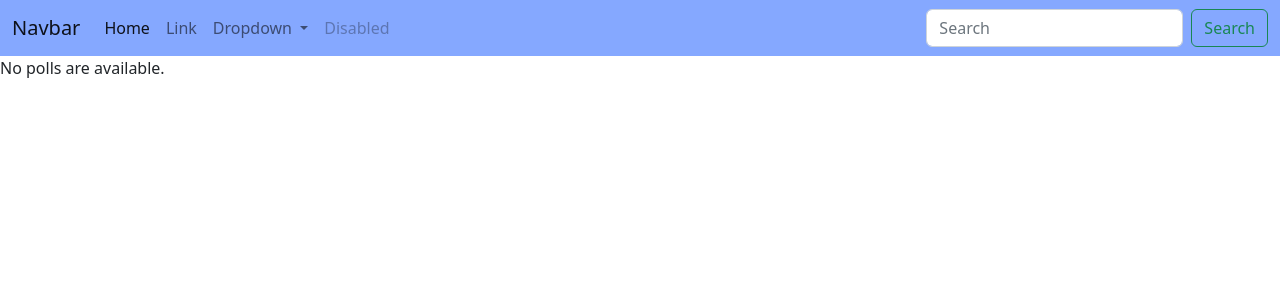
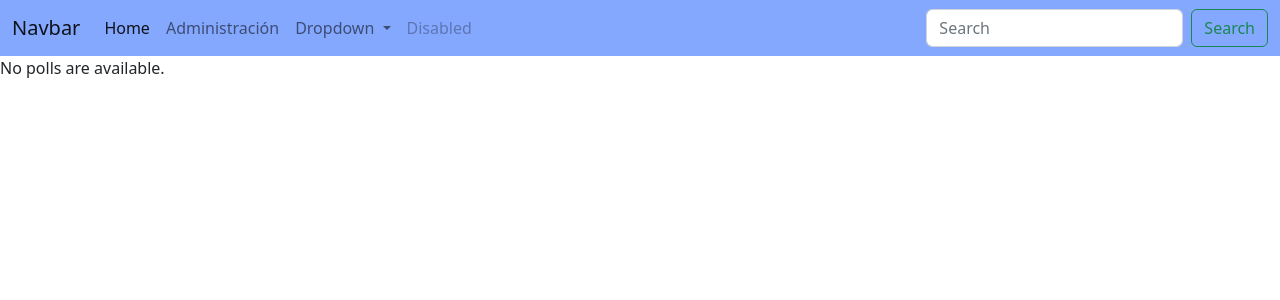
Before and after one commit to rafabcuba/unedy, a Django app: page /polls/ in a window 1280 px wide. Shown: the top 300 px of the page. Run offline with Django 5.2, Linux system fonts and the light colour scheme; data that the repository does not hold is empty; some libraries are stand-ins or nearby versions.

Commit message:
adding default route

```diff
--- a/project/urls.py
+++ b/project/urls.py
@@ -16,8 +16,10 @@ Including another URLconf
 """
 from django.contrib import admin
 from django.urls import path, include
+from taller import views
 
 urlpatterns = [
+    path('', views.index, name="taller:index"),
     path('polls/', include('taller.urls')),
     path('admin/', admin.site.urls),
 ]
--- a/taller/templates/frontend.html
+++ b/taller/templates/frontend.html
@@ -26,7 +26,7 @@
               <a class="nav-link active" aria-current="page" href="#">Home</a>
             </li>
             <li class="nav-item">
-              <a class="nav-link" href="#">Link</a>
+              <a class="nav-link" href="/admin">Administración</a>
             </li>
             <li class="nav-item dropdown">
               <a class="nav-link dropdown-toggle" href="#" role="button" data-bs-toggle="dropdown" aria-expanded="false">
```
